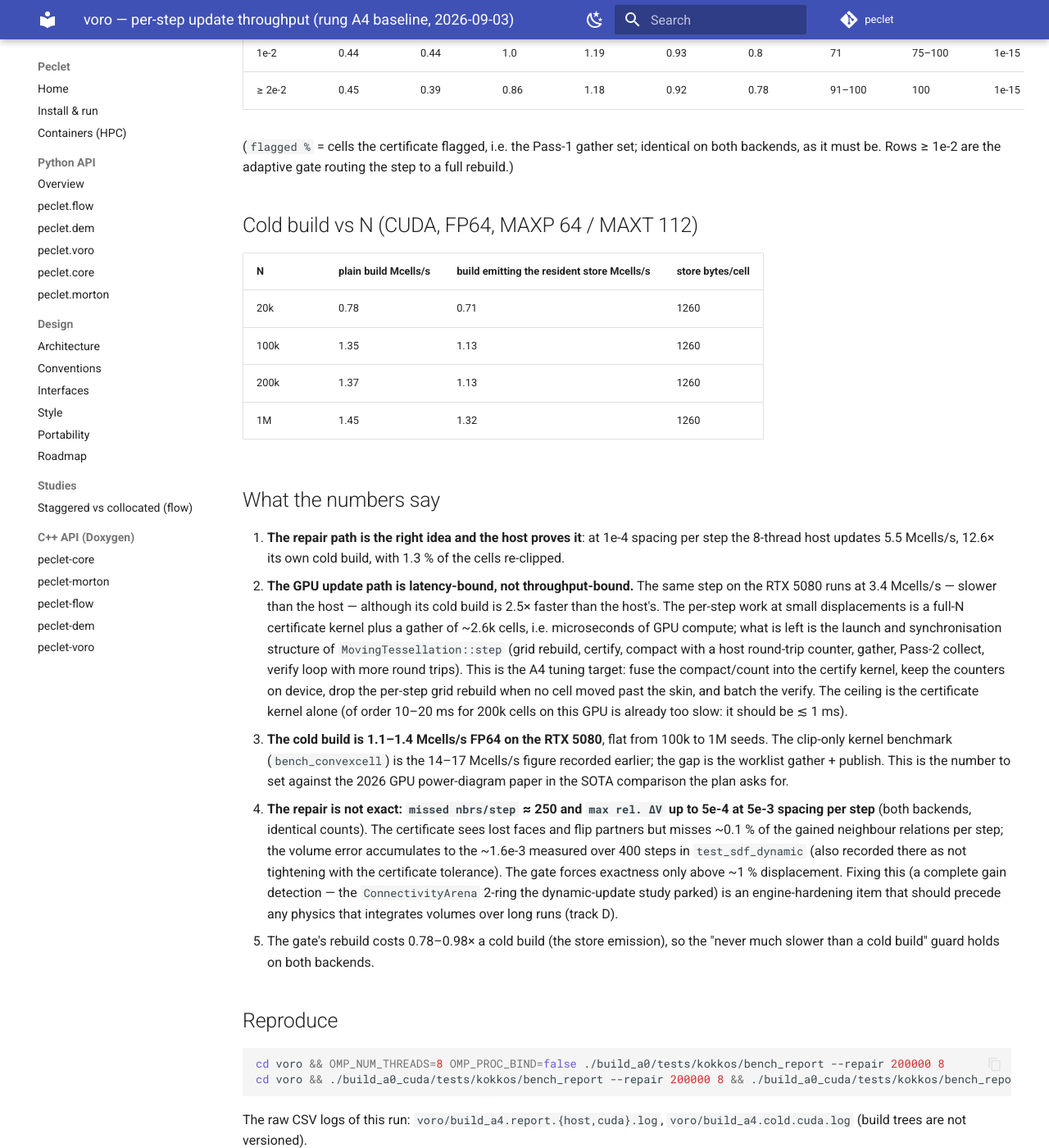
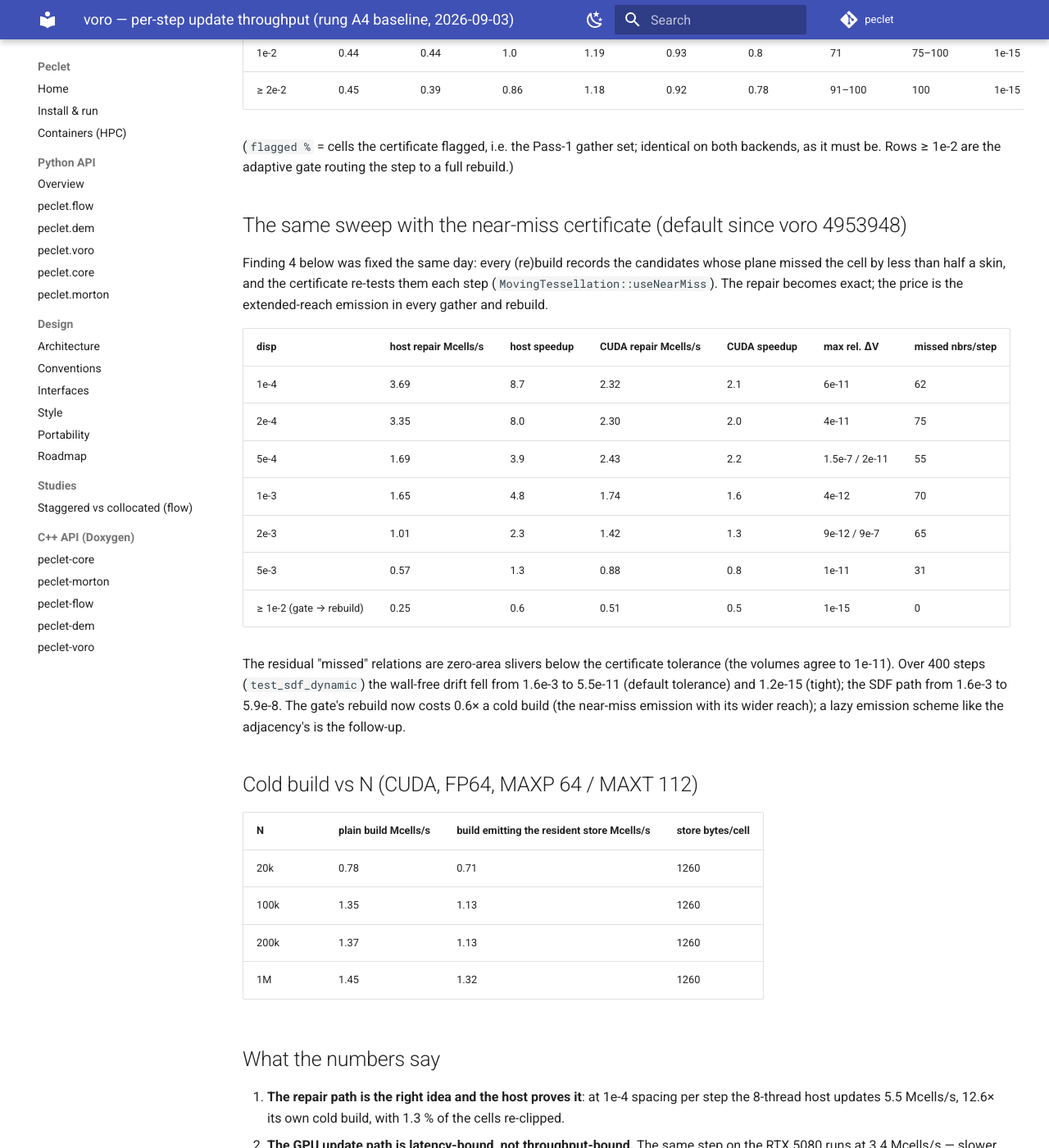
Before and after one commit to computational-chemical-engineering/peclet, an MkDocs documentation site: the page built from docs/studies/voro_update_throughput.md, in a window 1280 px wide and 1400 px high, scrolled down 767 px. Shown: the whole window at 82% size. Built offline with MkDocs 1.6.1 and Material for MkDocs 9.7.7, drawn with Linux system fonts in a browser that asks for light colours; comment, search, counter and statistics services are not loaded; some of the changed text lies outside the part shown.

Commit message:
voro -> 4953948: near-miss certificate (repair exact to 1e-11/step, 400-step drift 1.6e-3 -> 5.5e-11); study + plan A4 updated
Co-Authored-By: Claude Fable 5.1 <noreply@anthropic.com>
Claude-Session: https://claude.ai/code/session_01Wqm2gbrbGKeKH8YVUHoTch

```diff
--- a/docs/studies/voro_update_throughput.md
+++ b/docs/studies/voro_update_throughput.md
@@ -25,6 +25,29 @@ per-step displacement in units of the spacing.
 
 (`flagged %` = cells the certificate flagged, i.e. the Pass-1 gather set; identical on both
 backends, as it must be. Rows ≥ 1e-2 are the adaptive gate routing the step to a full rebuild.)
+
+## The same sweep with the near-miss certificate (default since voro 4953948)
+
+Finding 4 below was fixed the same day: every (re)build records the candidates whose plane
+missed the cell by less than half a skin, and the certificate re-tests them each step
+(`MovingTessellation::useNearMiss`). The repair becomes exact; the price is the extended-reach
+emission in every gather and rebuild.
+
+| disp | host repair Mcells/s | host speedup | CUDA repair Mcells/s | CUDA speedup | max rel. ΔV | missed nbrs/step |
+|---|---|---|---|---|---|---|
+| 1e-4 | 3.69 | 8.7 | 2.32 | 2.1 | 6e-11 | 62 |
+| 2e-4 | 3.35 | 8.0 | 2.30 | 2.0 | 4e-11 | 75 |
+| 5e-4 | 1.69 | 3.9 | 2.43 | 2.2 | 1.5e-7 / 2e-11 | 55 |
+| 1e-3 | 1.65 | 4.8 | 1.74 | 1.6 | 4e-12 | 70 |
+| 2e-3 | 1.01 | 2.3 | 1.42 | 1.3 | 9e-12 / 9e-7 | 65 |
+| 5e-3 | 0.57 | 1.3 | 0.88 | 0.8 | 1e-11 | 31 |
+| ≥ 1e-2 (gate → rebuild) | 0.25 | 0.6 | 0.51 | 0.5 | 1e-15 | 0 |
+
+The residual "missed" relations are zero-area slivers below the certificate tolerance (the
+volumes agree to 1e-11). Over 400 steps (`test_sdf_dynamic`) the wall-free drift fell from
+1.6e-3 to 5.5e-11 (default tolerance) and 1.2e-15 (tight); the SDF path from 1.6e-3 to 5.9e-8.
+The gate's rebuild now costs 0.6× a cold build (the near-miss emission with its wider reach); a
+lazy emission scheme like the adjacency's is the follow-up.
 
 ## Cold build vs N (CUDA, FP64, MAXP 64 / MAXT 112)
 
@@ -54,14 +77,12 @@ backends, as it must be. Rows ≥ 1e-2 are the adaptive gate routing the step to
    clip-only kernel benchmark (`bench_convexcell`) is the 14–17 Mcells/s figure recorded earlier;
    the gap is the worklist gather + publish. This is the number to set against the 2026 GPU
    power-diagram paper in the SOTA comparison the plan asks for.
-4. **The repair is not exact: `missed nbrs/step` ≈ 250 and `max rel. ΔV` up to 5e-4 at 5e-3
-   spacing per step** (both backends, identical counts). The certificate sees lost faces and
-   flip partners but misses ~0.1 % of the gained neighbour relations per step; the volume error
-   accumulates to the ~1.6e-3 measured over 400 steps in `test_sdf_dynamic` (also recorded there
-   as not tightening with the certificate tolerance). The gate forces exactness only above ~1 %
-   displacement. Fixing this (a complete gain detection — the `ConnectivityArena` 2-ring the
-   dynamic-update study parked) is an engine-hardening item that should precede any physics that
-   integrates volumes over long runs (track D).
+4. **The repair was not exact: `missed nbrs/step` ≈ 250 and `max rel. ΔV` up to 5e-4 at 5e-3
+   spacing per step** (both backends, identical counts). The certificate saw lost faces and
+   flip partners but missed ~0.1 % of the gained neighbour relations per step; the volume error
+   accumulated to the ~1.6e-3 measured over 400 steps in `test_sdf_dynamic` (and did not tighten
+   with the certificate tolerance). **Fixed by the near-miss certificate** (table above): exact
+   to 1e-11 per step, 5.5e-11 over 400 steps, at ~70 % of the previous host speedup.
 5. The gate's rebuild costs 0.78–0.98× a cold build (the store emission), so the "never much
    slower than a cold build" guard holds on both backends.
 
```
Also changed, not shown: docs/VORONOI_METHODS_PLAN.md (+1 -1 lines).
